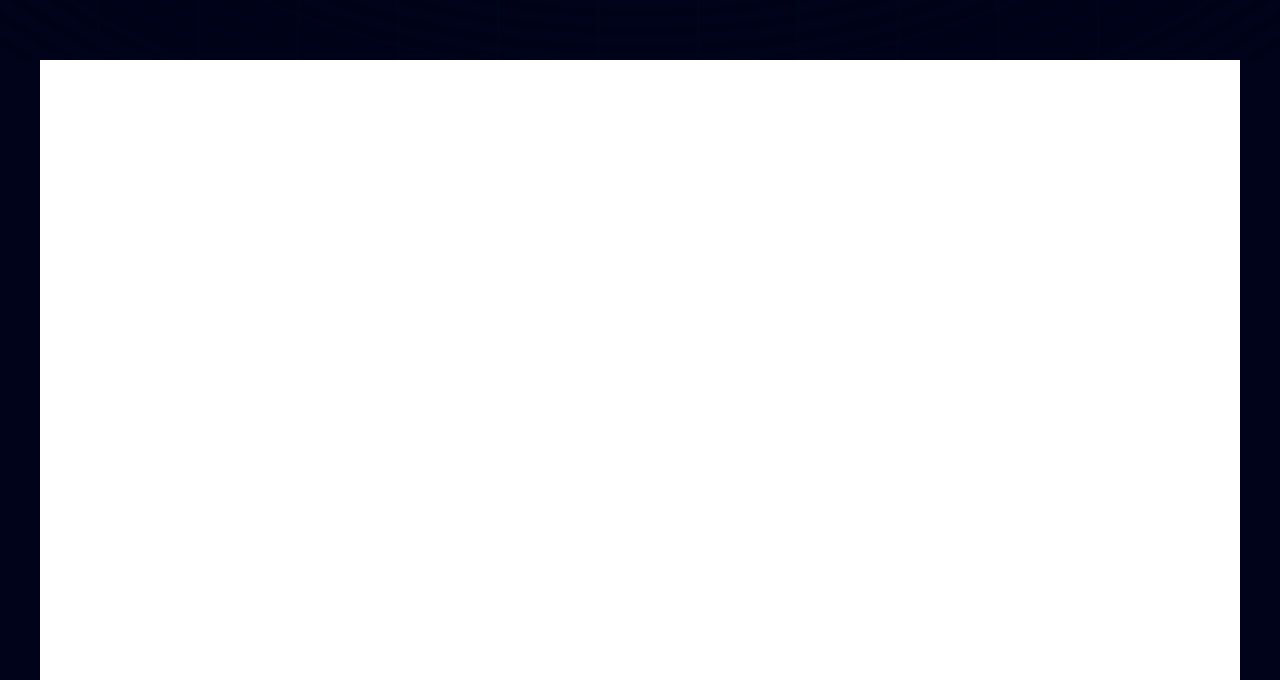
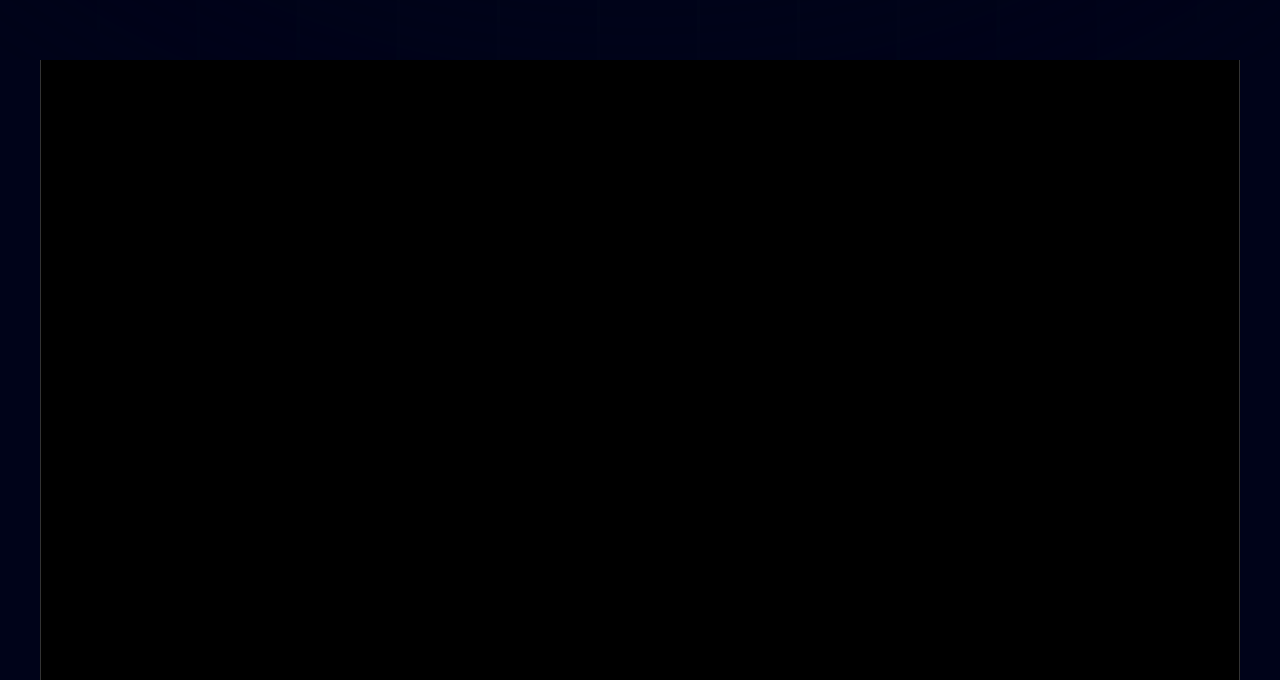
Before and after one commit to ahteshamsalamatansari/next-portfolio, a Next.js app: page / in a window 1280 px wide. Shown: the part 740-1420 px from the top of the page. Built offline with nearby package versions, Linux system fonts and the light colour scheme.

Commit message:
Working on Grid Section - Styling According Dark mode

```diff
--- a/components/ui/BentoGrid.tsx
+++ b/components/ui/BentoGrid.tsx
@@ -37,7 +37,7 @@ export const BentoGridItem = ({
   return (
     <div
       className={cn(
-        "row-span-1 rounded-xl group/bento hover:shadow-xl transition duration-200 shadow-input dark:shadow-none p-4 dark:bg-black dark:border-white/[0.2] bg-white border border-transparent justify-between flex flex-col space-y-4",
+        "row-span-1 rounded-xl group/bento hover:shadow-xl transition duration-200 shadow-none p-4 bg-black border-white/[0.2] border justify-between flex flex-col space-y-4",
         className
       )}
     >
```
